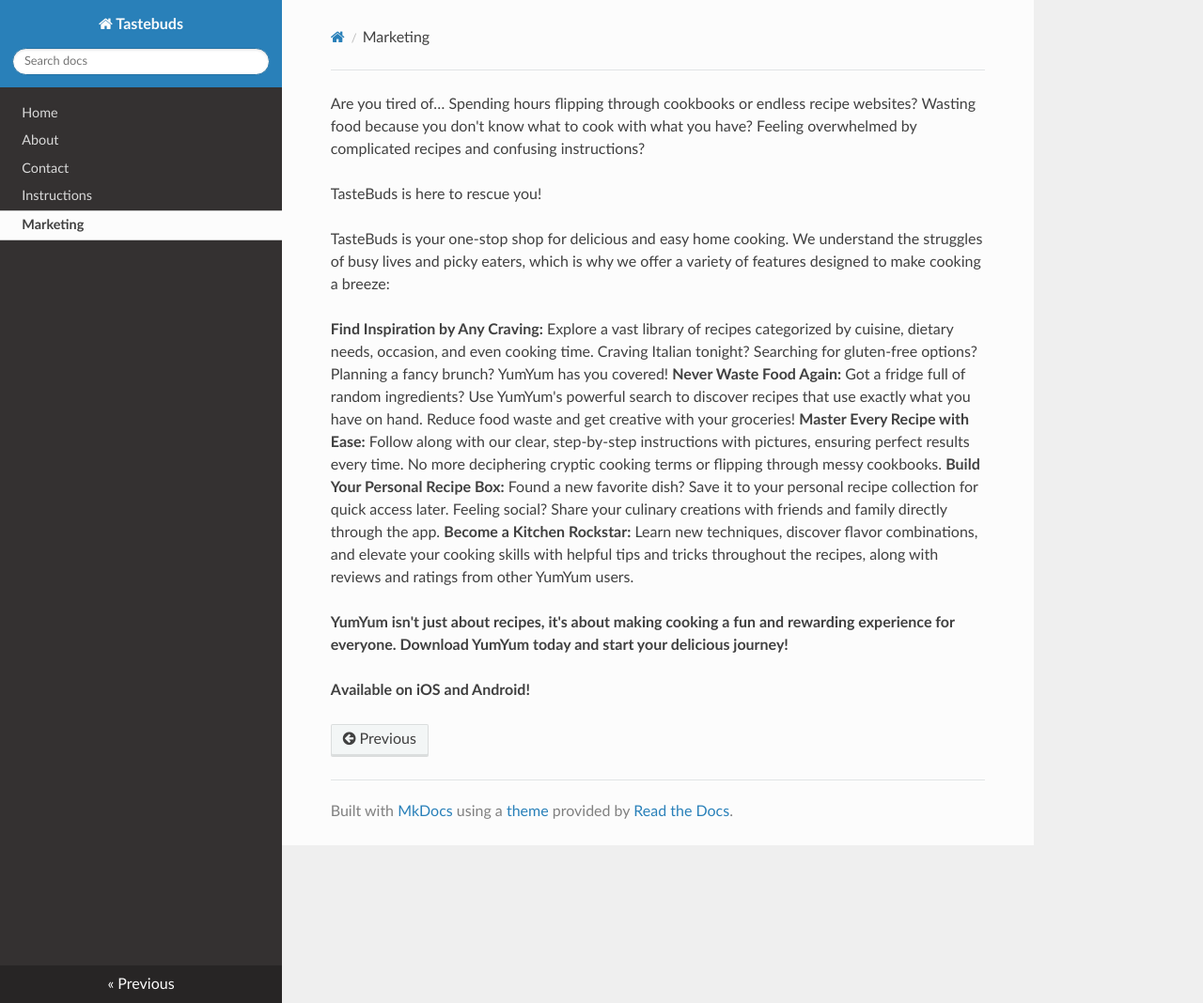
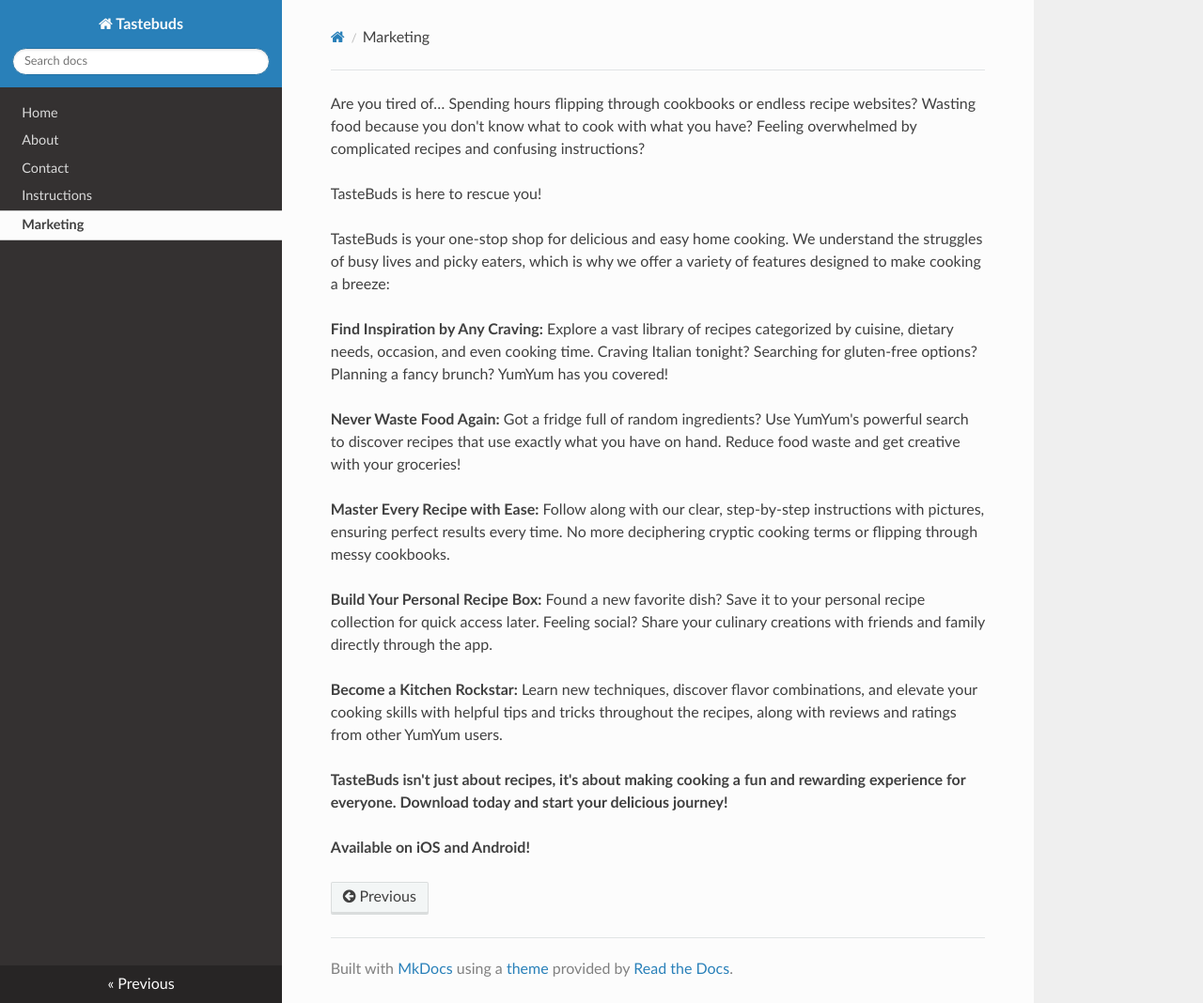
Before and after one commit to lindaqtran/Team11, an MkDocs documentation site: the page built from docs/tasteweb/docs/product.md, in a window 1280 px wide and 1068 px high. Shown: the whole window at 94% size. Built offline with MkDocs 1.6.1, drawn with Linux system fonts in a browser that asks for light colours; nearby versions of some CDN libraries.

Commit message:
Update product.md

```diff
--- a/docs/tasteweb/docs/product.md
+++ b/docs/tasteweb/docs/product.md
@@ -10,11 +10,15 @@ TasteBuds is here to rescue you!
 TasteBuds is your one-stop shop for delicious and easy home cooking. We understand the struggles of busy lives and picky eaters, which is why we offer a variety of features designed to make cooking a breeze:
 
 **Find Inspiration by Any Craving:** Explore a vast library of recipes categorized by cuisine, dietary needs, occasion, and even cooking time. Craving Italian tonight? Searching for gluten-free options? Planning a fancy brunch? YumYum has you covered!
+
 **Never Waste Food Again:** Got a fridge full of random ingredients? Use YumYum's powerful search to discover recipes that use exactly what you have on hand. Reduce food waste and get creative with your groceries!
+
 **Master Every Recipe with Ease:** Follow along with our clear, step-by-step instructions with pictures, ensuring perfect results every time. No more deciphering cryptic cooking terms or flipping through messy cookbooks.
+
 **Build Your Personal Recipe Box:** Found a new favorite dish? Save it to your personal recipe collection for quick access later. Feeling social? Share your culinary creations with friends and family directly through the app.
+
 **Become a Kitchen Rockstar:** Learn new techniques, discover flavor combinations, and elevate your cooking skills with helpful tips and tricks throughout the recipes, along with reviews and ratings from other YumYum users.
 
-**YumYum isn't just about recipes, it's about making cooking a fun and rewarding experience for everyone. Download YumYum today and start your delicious journey!**
+**TasteBuds isn't just about recipes, it's about making cooking a fun and rewarding experience for everyone. Download today and start your delicious journey!**
 
 **Available on iOS and Android!**
```
